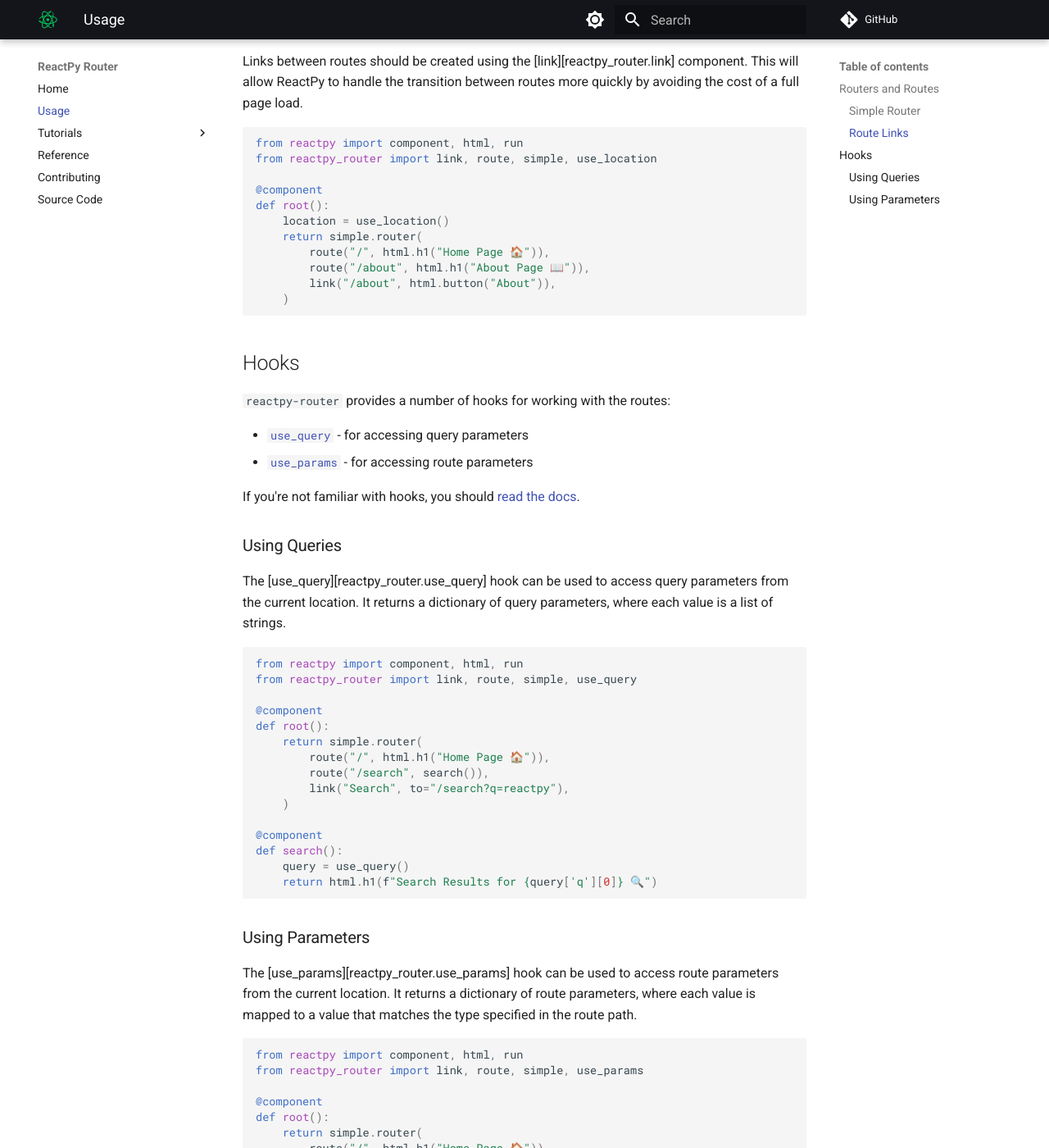
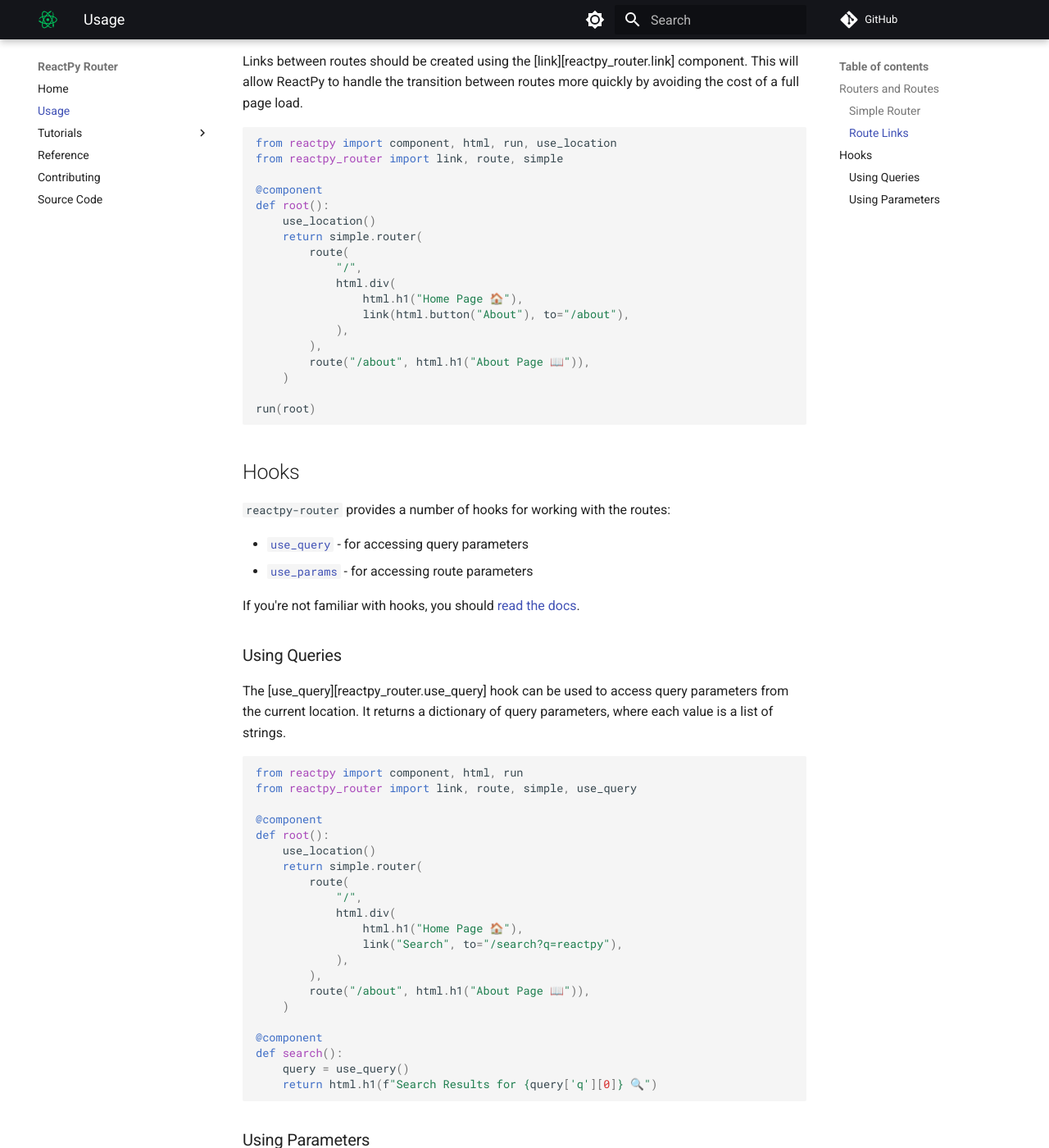
Before and after one commit to reactive-python/reactpy-router, an MkDocs documentation site: the page built from docs/src/usage.md, in a window 1280 px wide and 1400 px high, scrolled down 2072 px. Shown: the whole window at 82% size. Built offline with MkDocs 1.6.1 and Material for MkDocs 9.7.7, drawn with Linux system fonts in a browser that asks for light colours; comment, search, counter and statistics services are not loaded; some of the changed text lies outside the part shown.

Commit message:
Fix link usages.

````diff
--- a/docs/src/usage.md
+++ b/docs/src/usage.md
@@ -92,17 +92,24 @@
 the cost of a full page load.
 
 ```python
-from reactpy import component, html, run
-from reactpy_router import link, route, simple, use_location
+from reactpy import component, html, run, use_location
+from reactpy_router import link, route, simple
 
 @component
 def root():
-    location = use_location()
+    use_location()
     return simple.router(
-        route("/", html.h1("Home Page 🏠")),
+        route(
+            "/",
+            html.div(
+                html.h1("Home Page 🏠"),
+                link(html.button("About"), to="/about"),
+            ),
+        ),
         route("/about", html.h1("About Page 📖")),
-        link("/about", html.button("About")),
     )
+
+run(root)
 ```
 
 ## Hooks
@@ -127,10 +134,16 @@
 
 @component
 def root():
+    use_location()
     return simple.router(
-        route("/", html.h1("Home Page 🏠")),
-        route("/search", search()),
-        link("Search", to="/search?q=reactpy"),
+        route(
+            "/",
+            html.div(
+                html.h1("Home Page 🏠"),
+                link("Search", to="/search?q=reactpy"),
+            ),
+        ),
+        route("/about", html.h1("About Page 📖")),
     )
 
 @component
@@ -152,9 +165,14 @@
 @component
 def root():
     return simple.router(
-        route("/", html.h1("Home Page 🏠")),
+        route(
+            "/",
+            html.div(
+                html.h1("Home Page 🏠"),
+                link("User 123", to="/user/123"),
+            ),
+        ),
         route("/user/{id:int}", user()),
-        link("User 123", to="/user/123"),
     )
 
 @component
````
